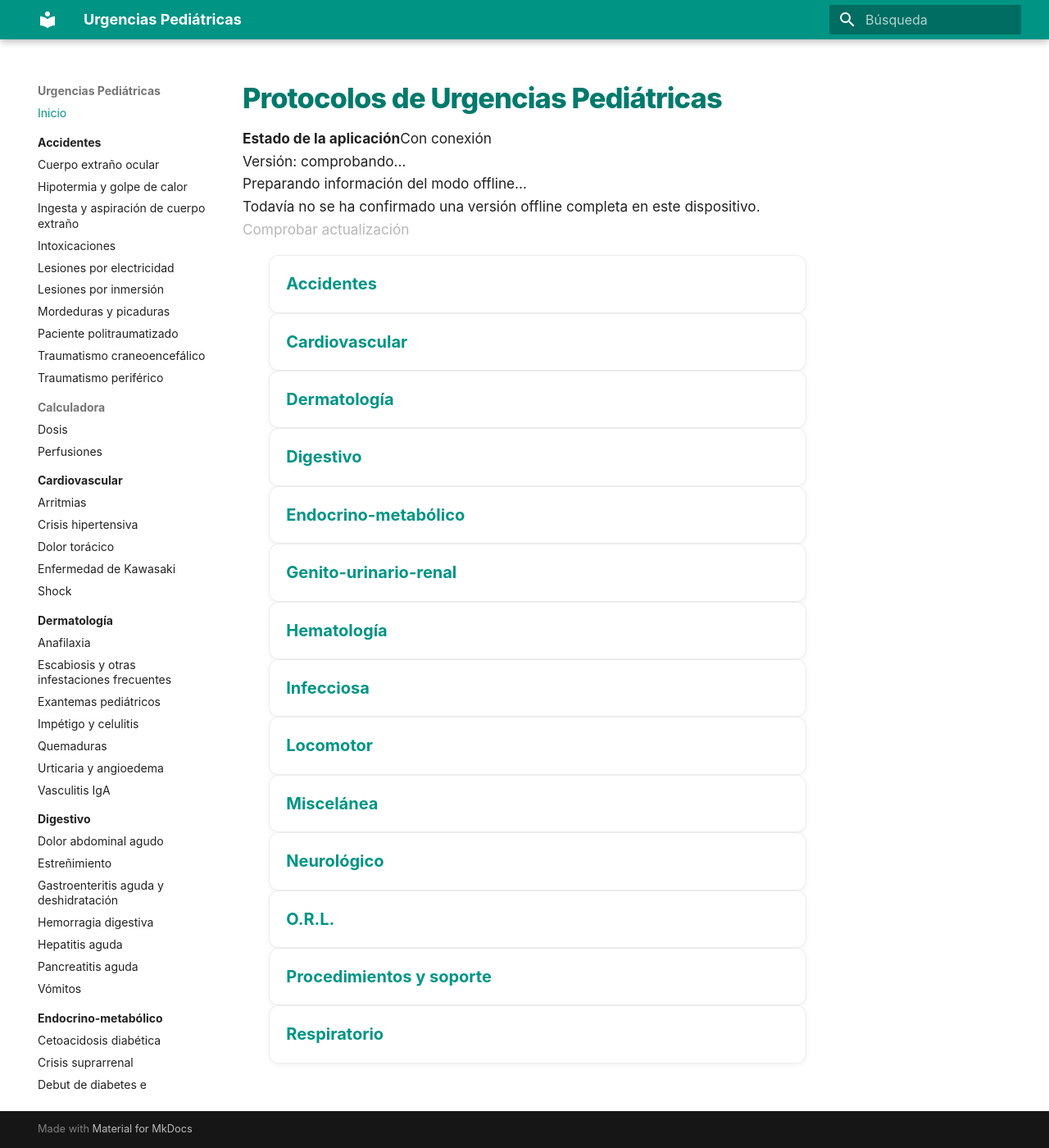
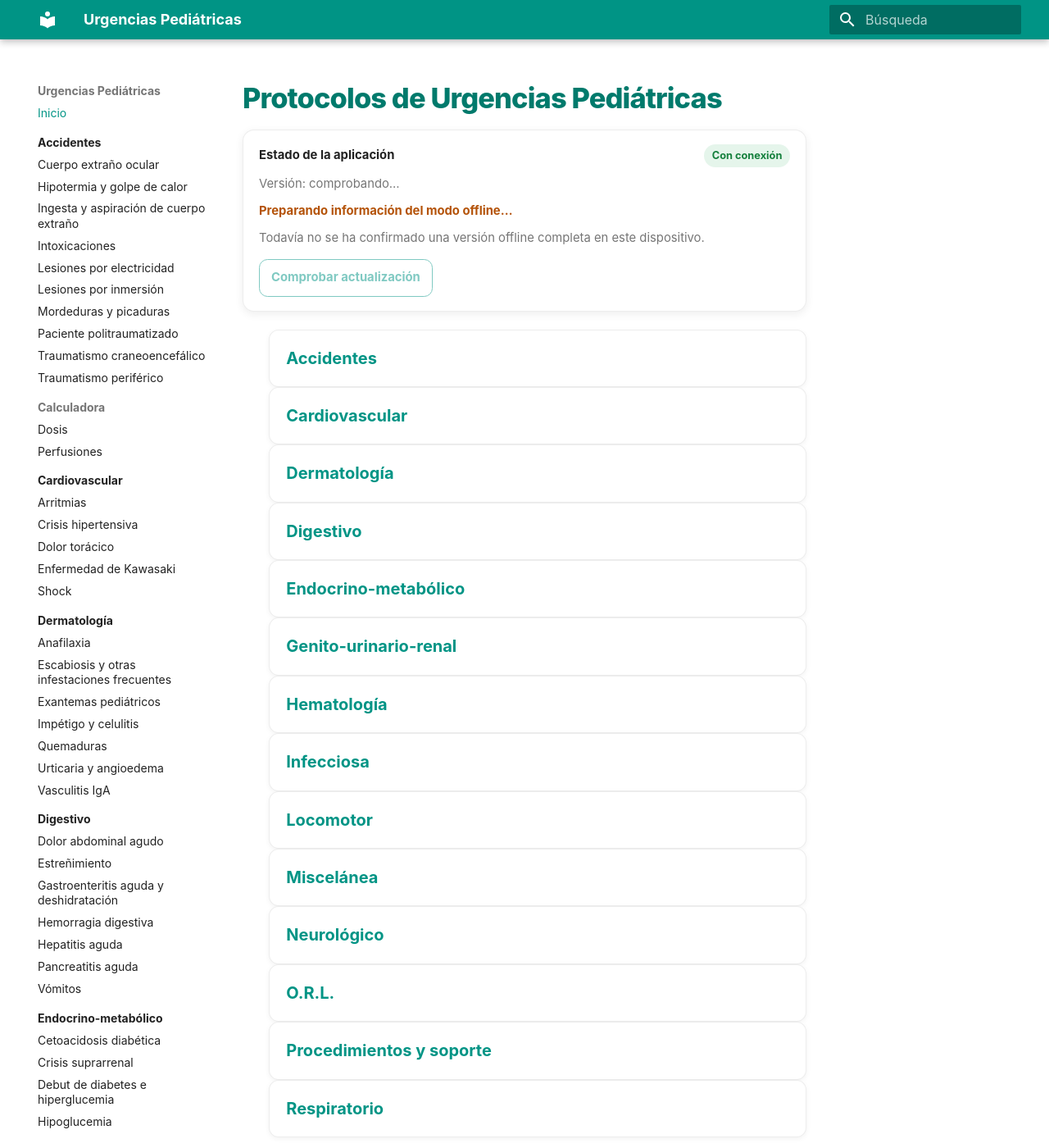
Before and after one commit to gonzaloares/urgencias-pediatricas, an MkDocs documentation site: the page built from docs/index.md, in a window 1280 px wide and 1400 px high. Shown: the whole window at 82% size. Built offline with MkDocs 1.6.1 and Material for MkDocs 9.7.7, drawn with Linux system fonts in a browser that asks for light colours.

Commit message:
Añade interfaz de estado y actualización PWA

```diff
--- a/docs/stylesheets/extra.css
+++ b/docs/stylesheets/extra.css
@@ -986,3 +986,134 @@
     gap: 0.15rem;
   }
 }
+
+
+/* --------------------------------------------------------------------------
+   Estado, versión y actualización de la PWA
+   -------------------------------------------------------------------------- */
+.pwa-status-panel {
+  display: grid;
+  gap: 0.45rem;
+  margin: 0.75rem 0 1.1rem;
+  padding: 0.85rem 0.95rem;
+  border: 1px solid var(--md-default-fg-color--lightest);
+  border-radius: 0.7rem;
+  background: var(--md-default-bg-color);
+  box-shadow: var(--protocol-shadow);
+  font-size: 0.74rem;
+}
+
+.pwa-status-header {
+  display: flex;
+  align-items: center;
+  justify-content: space-between;
+  gap: 0.65rem;
+}
+
+.pwa-status-badge {
+  flex: 0 0 auto;
+  padding: 0.2rem 0.48rem;
+  border-radius: 999px;
+  font-size: 0.64rem;
+  font-weight: 750;
+}
+
+.pwa-status-online {
+  background: rgba(22, 163, 74, 0.11);
+  color: #15803d;
+}
+
+.pwa-status-offline {
+  background: rgba(217, 119, 6, 0.12);
+  color: #b45309;
+}
+
+.pwa-status-version,
+.pwa-status-sync {
+  color: var(--md-default-fg-color--light);
+}
+
+.pwa-status-offline-ready {
+  font-weight: 700;
+  color: #15803d;
+}
+
+.pwa-status-offline-pending {
+  font-weight: 650;
+  color: #b45309;
+}
+
+.pwa-status-actions {
+  display: flex;
+  align-items: center;
+  justify-content: space-between;
+  gap: 0.65rem;
+  margin-top: 0.2rem;
+}
+
+.pwa-status-update-notice {
+  font-weight: 750;
+  color: var(--md-primary-fg-color--dark);
+}
+
+.pwa-status-button,
+.pwa-update-banner button {
+  appearance: none;
+  border: 1px solid var(--md-primary-fg-color);
+  border-radius: 0.52rem;
+  padding: 0.48rem 0.7rem;
+  background: transparent;
+  color: var(--md-primary-fg-color);
+  font: inherit;
+  font-weight: 750;
+  cursor: pointer;
+}
+
+.pwa-status-button:disabled {
+  cursor: default;
+  opacity: 0.5;
+}
+
+.pwa-status-button-update,
+.pwa-update-banner button {
+  background: var(--md-primary-fg-color);
+  color: var(--md-primary-bg-color);
+}
+
+.pwa-update-banner {
+  position: fixed;
+  right: 1rem;
+  bottom: 1rem;
+  z-index: 20;
+  display: flex;
+  align-items: center;
+  gap: 0.7rem;
+  max-width: min(30rem, calc(100vw - 2rem));
+  padding: 0.7rem 0.8rem;
+  border: 1px solid var(--md-primary-fg-color--light);
+  border-radius: 0.65rem;
+  background: var(--md-default-bg-color);
+  box-shadow: 0 0.35rem 1.1rem rgb(0 0 0 / 18%);
+  font-size: 0.74rem;
+  font-weight: 650;
+}
+
+@media screen and (max-width: 44.984375em) {
+  .pwa-status-actions,
+  .pwa-update-banner {
+    align-items: stretch;
+    flex-direction: column;
+  }
+
+  .pwa-status-button,
+  .pwa-update-banner button {
+    width: 100%;
+  }
+
+  .pwa-update-banner {
+    right: 0.65rem;
+    bottom: 0.65rem;
+    left: 0.65rem;
+    max-width: none;
+  }
+}
```
